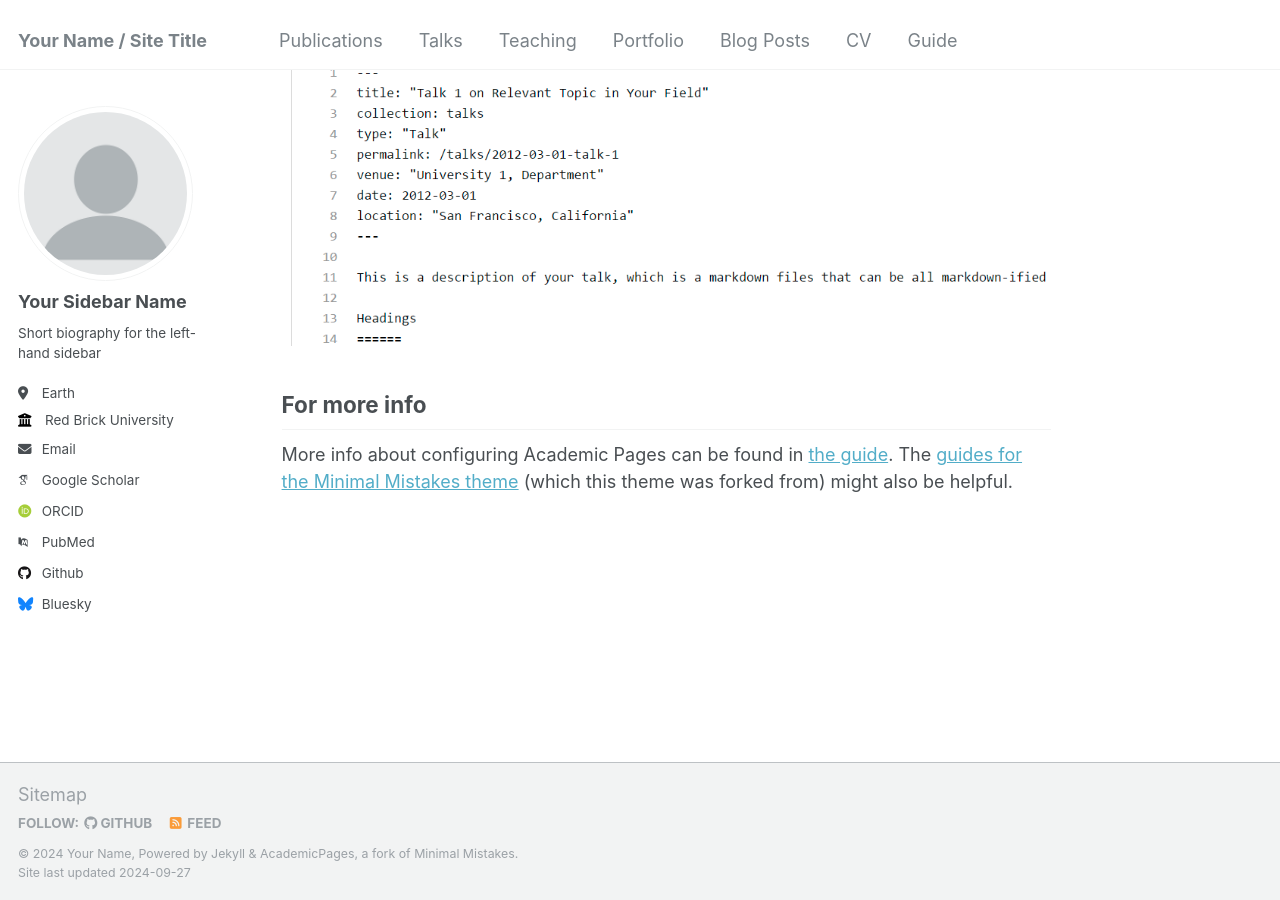
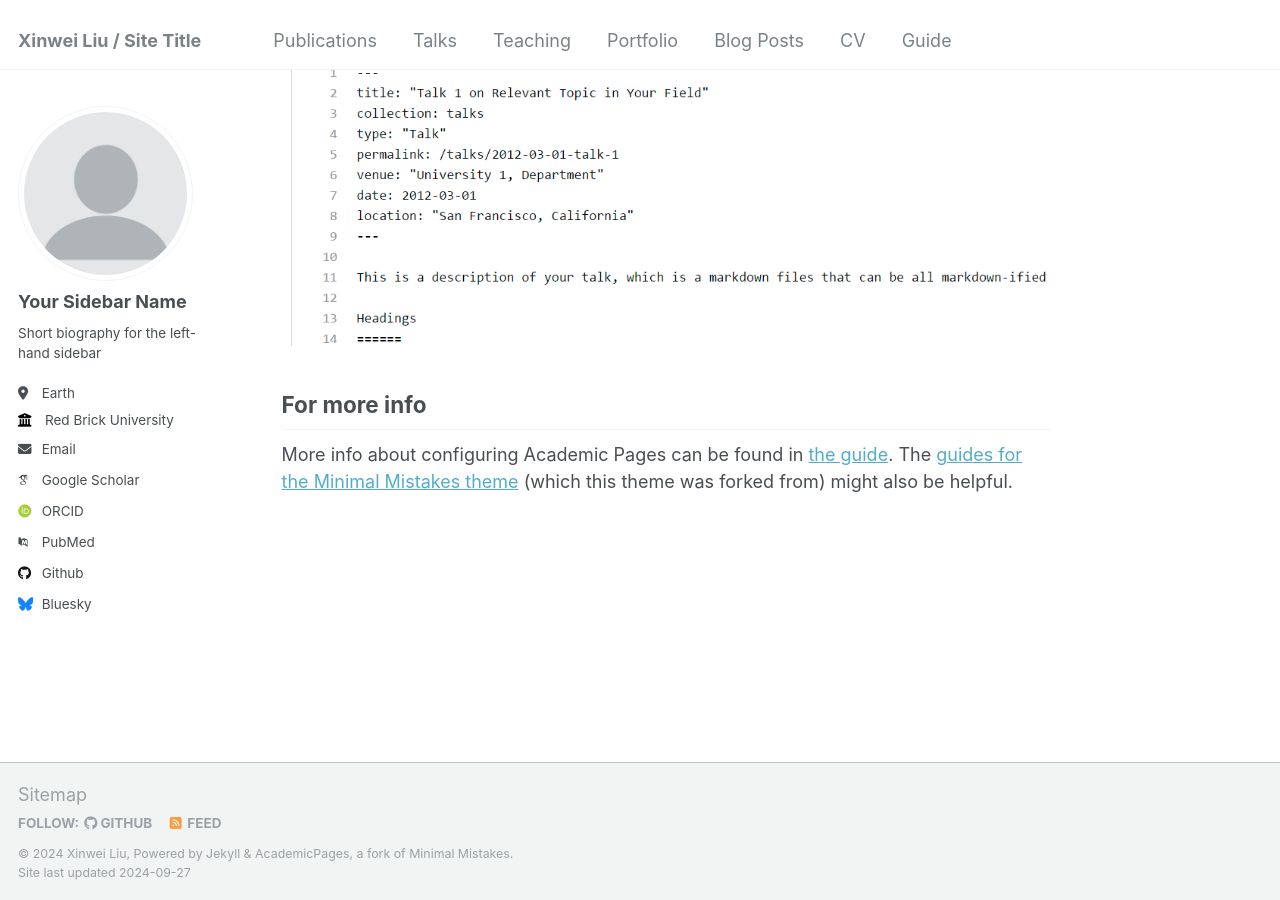
Before and after one commit to xl359/Xinwei-Liu.github.io, a Jekyll site: the page built from _pages/about.md, in a window 1280 px wide and 900 px high, scrolled down 2643 px. Built offline with Jekyll 4.4.1, drawn with Linux system fonts in a browser that asks for light colours; some web fonts are replaced.

Commit message:
Update _config.yml

```diff
--- a/_config.yml
+++ b/_config.yml
@@ -8,9 +8,9 @@
 
 # Basic Site Settings
 locale                   : "en-US"
-title                    : "Your Name / Site Title"
+title                    : "Xinwei Liu / Site Title"
 title_separator          : "-"
-name                     : &name "Your Name"
+name                     : &name "Xinwei Liu"
 description              : &description "personal description"
 url                      : https://academicpages.github.io # the base hostname & protocol for your site e.g. "https://mmistakes.github.io"
 baseurl                  : "" # the subpath of your site, e.g. "/blog"
```
